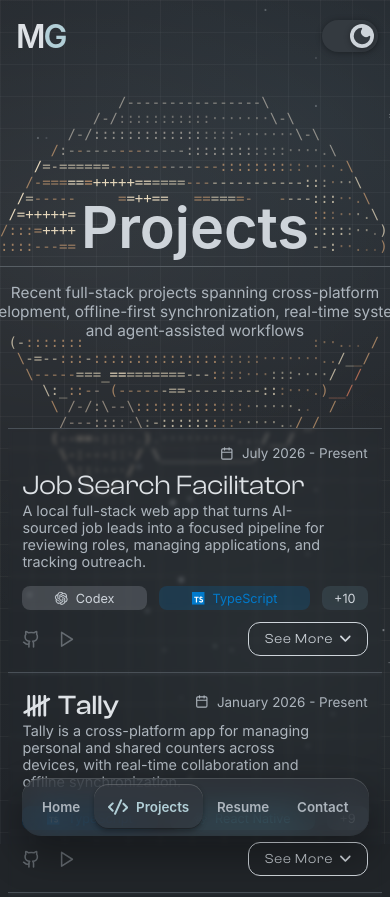
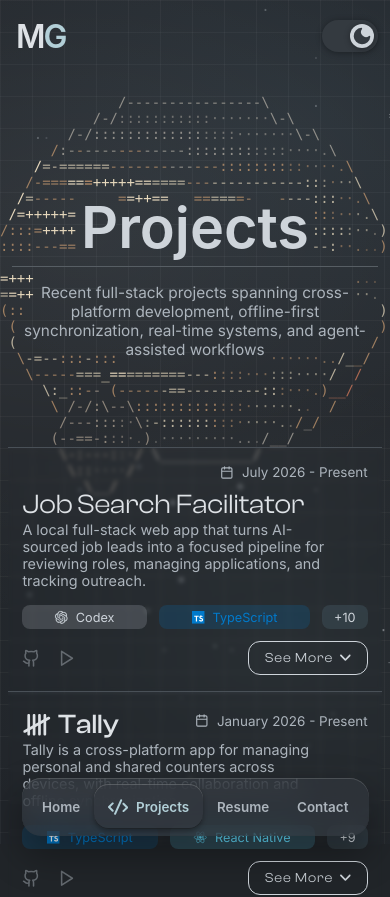
Before and after one commit to michaelgreenl/e-portfolio, a Vue app: page /projects in a window 390 px wide. Shown: the top 897 px of the page. Built offline with nearby package versions, Linux system fonts and the light colour scheme; a web font is replaced by a local one.

Commit message:
fix: removed min-width from intro text at mobile sizes

```diff
--- a/src/views/ProjectsView.vue
+++ b/src/views/ProjectsView.vue
@@ -280,13 +280,13 @@ async function openProject(project, autoplay = false) {
 
     p {
         max-width: 48ch;
-        min-width: 48ch;
         font-size: 1.6em;
         color: $color-text-secondary;
         text-align: center;
 
         @include bp-md-tablet {
             text-align: left;
+            min-width: 48ch;
         }
 
         @include bp-lg-laptop {
```
